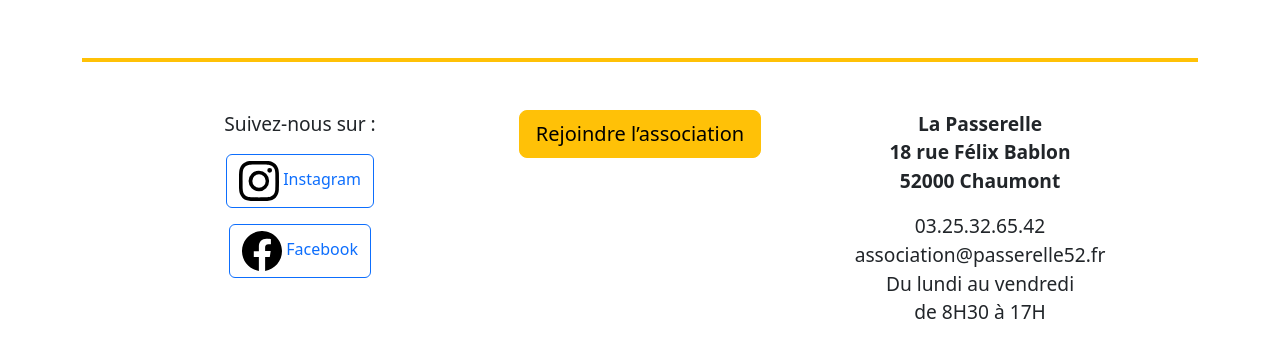
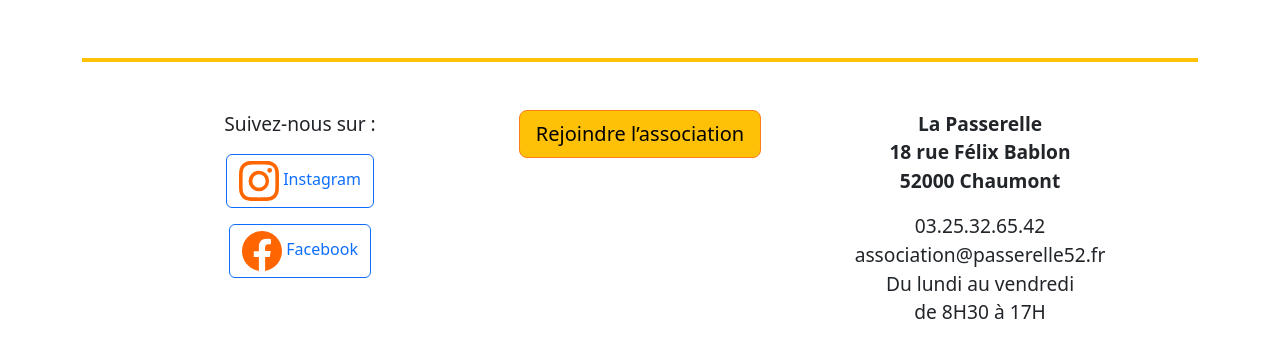
Before and after one commit to numerique-lde52/p52, a Jekyll site: the page built from index.md, in a window 1280 px wide. Shown: the part 1648-2008 px from the top of the page. Built offline with Jekyll 4.4.1, drawn with Linux system fonts in a browser that asks for light colours.

Commit message:
button and social icon style

```diff
--- a/assets/main.scss
+++ b/assets/main.scss
@@ -21,8 +21,8 @@
 .btn-secondary {
   --bs-btn-color: #000;
   --bs-btn-bg: var(--bs-yellow);
-  --bs-btn-border-color: var(--bs-yellow);
-  --bs-btn-hover-color: #000;
+  --bs-btn-border-color: var(--bs-orange);
+  --bs-btn-hover-color: var(--bs-yellow);
   --bs-btn-hover-bg: var(--bs-orange);
   --bs-btn-hover-border-color: #565e64;
   --bs-btn-focus-shadow-rgb: 130, 138, 145;
```
Also changed, not shown: img/social/facebook.svg, img/social/instagram.svg.
